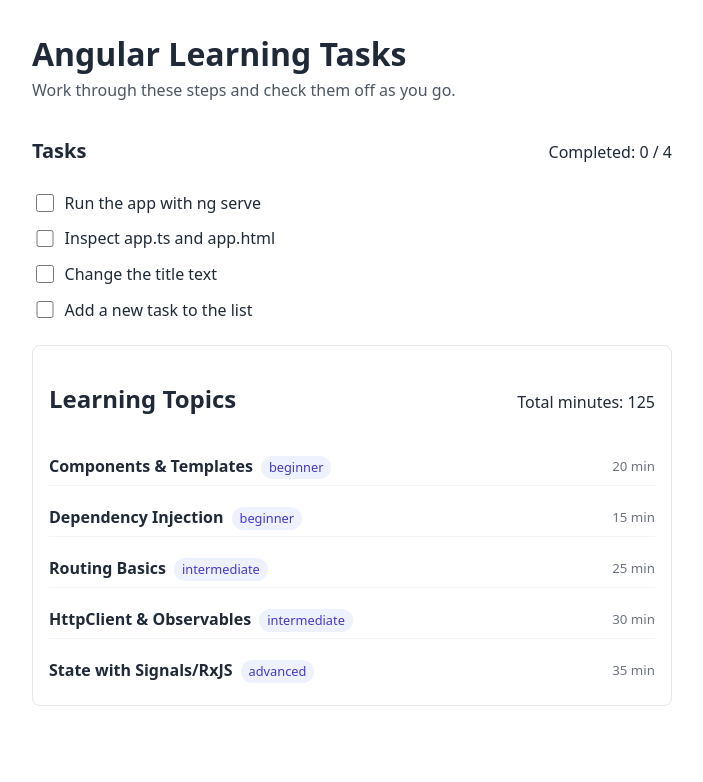
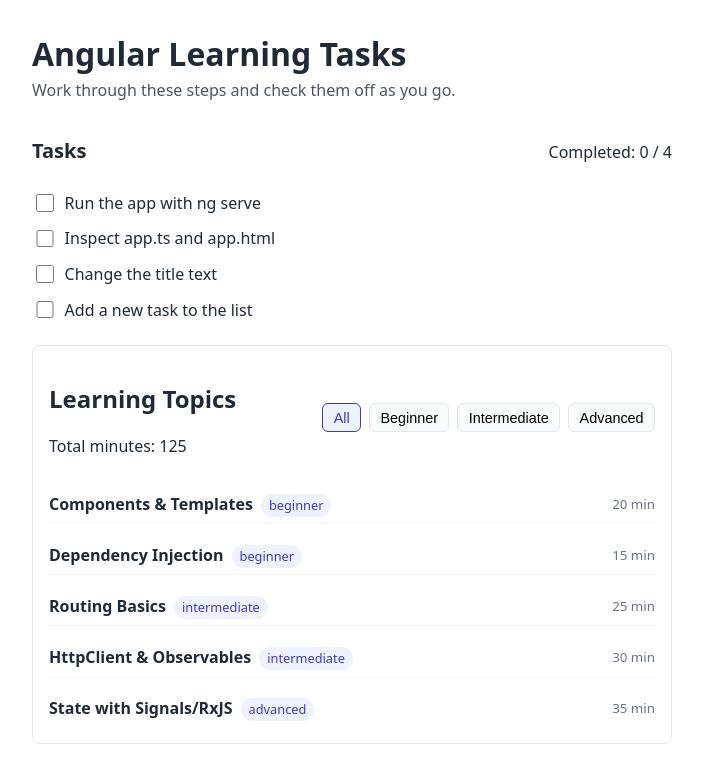
Before and after one commit to RobertoScarci/learning-angular, an Angular app in the folder learning-angular/: page / in a window 1280 px wide. Shown: the top 782 px of the page, without its empty margins (288-991 px from the left). Built offline with nearby package versions, Linux system fonts and the light colour scheme.

Commit message:
Add topics list with filtering

```diff
--- a/learning-angular/src/app/topics.component.ts
+++ b/learning-angular/src/app/topics.component.ts
@@ -10,12 +10,20 @@ import { map, Observable } from 'rxjs';
   template: `
     <section class="topics">
       <header>
-        <h2>Learning Topics</h2>
-        <p>Total minutes: {{ totalMinutes$ | async }}</p>
+        <div>
+          <h2>Learning Topics</h2>
+          <p>Total minutes: {{ totalMinutes$ | async }}</p>
+        </div>
+        <div class="filters">
+          <button type="button" [class.active]="selectedLevel === 'all'" (click)="setLevel('all')">All</button>
+          <button type="button" [class.active]="selectedLevel === 'beginner'" (click)="setLevel('beginner')">Beginner</button>
+          <button type="button" [class.active]="selectedLevel === 'intermediate'" (click)="setLevel('intermediate')">Intermediate</button>
+          <button type="button" [class.active]="selectedLevel === 'advanced'" (click)="setLevel('advanced')">Advanced</button>
+        </div>
       </header>
 
       <ul>
-        <li *ngFor="let topic of topics$ | async">
+        <li *ngFor="let topic of filteredTopics$ | async">
           <div>
             <strong>{{ topic.title }}</strong>
             <span class="pill">{{ topic.level }}</span>
@@ -27,20 +35,37 @@ import { map, Observable } from 'rxjs';
   `,
   styles: [`
     .topics { border: 1px solid #e5e7eb; border-radius: 8px; padding: 1rem; margin-top: 1.5rem; }
-    header { display: flex; justify-content: space-between; align-items: baseline; margin-bottom: 0.75rem; }
+    header { display: flex; justify-content: space-between; align-items: center; gap: 1rem; margin-bottom: 0.75rem; flex-wrap: wrap; }
     ul { list-style: none; margin: 0; padding: 0; display: grid; gap: 0.75rem; }
     li { display: flex; justify-content: space-between; align-items: center; padding: 0.5rem 0; border-bottom: 1px solid #f3f4f6; }
     li:last-child { border-bottom: none; }
     .pill { margin-left: 0.5rem; padding: 0.15rem 0.5rem; border-radius: 12px; background: #eef2ff; color: #4338ca; font-size: 0.8rem; text-transform: capitalize; }
     small { color: #6b7280; }
+    .filters { display: flex; gap: 0.5rem; flex-wrap: wrap; }
+    .filters button { border: 1px solid #e5e7eb; background: #f8fafc; padding: 0.35rem 0.65rem; border-radius: 6px; cursor: pointer; font-size: 0.9rem; }
+    .filters button.active { border-color: #4338ca; color: #4338ca; background: #eef2ff; }
   `]
 })
 export class TopicsComponent {
   private topicsService = inject(TopicsService);
 
+  selectedLevel: 'all' | 'beginner' | 'intermediate' | 'advanced' = 'all';
+
   topics$: Observable<Topic[]> = this.topicsService.getTopics();
+
+  filteredTopics$: Observable<Topic[]> = this.topics$.pipe(
+    map(items =>
+      this.selectedLevel === 'all'
+        ? items
+        : items.filter(t => t.level === this.selectedLevel)
+    )
+  );
 
   totalMinutes$: Observable<number> = this.topics$.pipe(
     map(items => items.reduce((sum, t) => sum + t.minutes, 0))
   );
+
+  setLevel(level: 'all' | 'beginner' | 'intermediate' | 'advanced') {
+    this.selectedLevel = level;
+  }
 }
```
